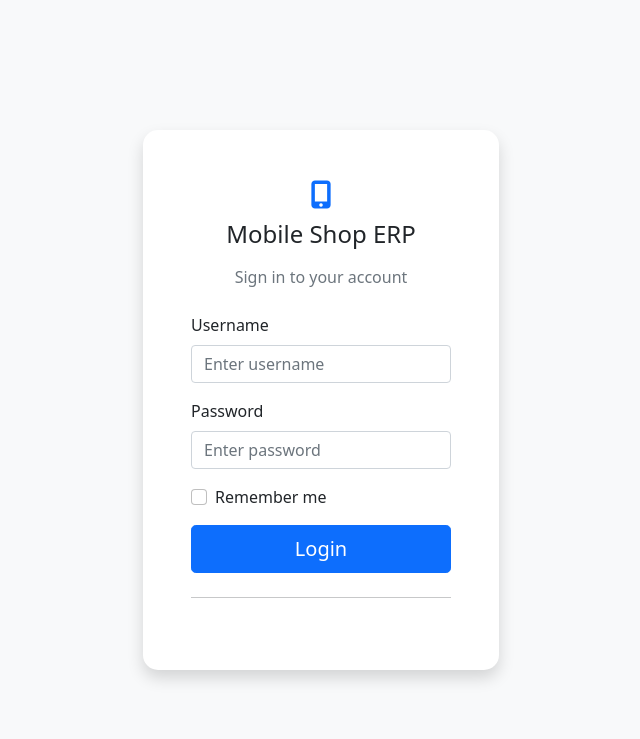
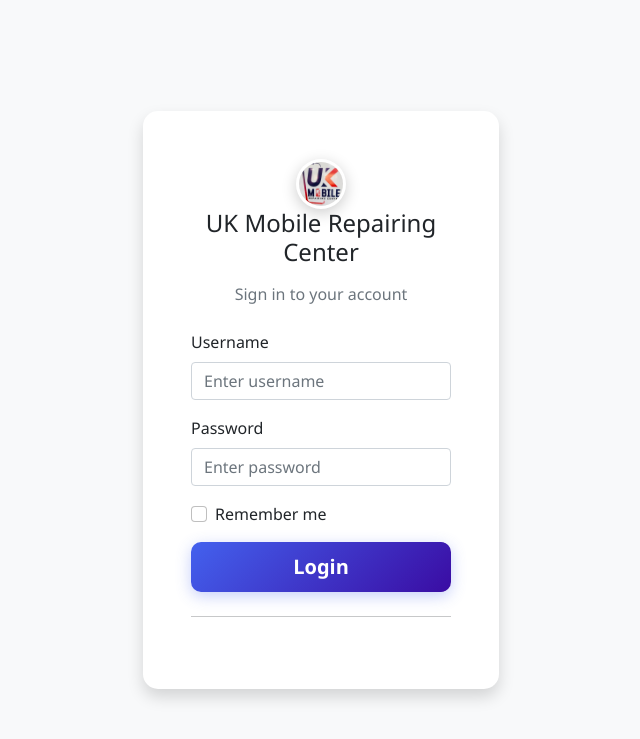
Before and after one commit to DinilKumarasiri/TEST_FLASK_ERP_DP, a Flask app: page /auth/login in a window 1280 px wide. Shown: the top 739 px of the page, without its empty margins (319-959 px from the left). Run offline with Flask 3, Linux system fonts and the light colour scheme; some libraries are stand-ins or nearby versions.

Commit message:
fix:Remove Icon in Login page

```diff
--- a/templates/auth/login.html
+++ b/templates/auth/login.html
@@ -9,8 +9,9 @@
             <div class="card-body p-5">
                 <!-- Rest of your login form remains the same -->
                 <div class="text-center mb-4">
-                    <h3><i class="fas fa-mobile-alt text-primary"></i></h3>
-                    <h2 class="h4 mb-3">Mobile Shop ERP</h2>
+                    <img src="{{ url_for('static', filename='uploads/logo.jpg') }}" alt="UK Mobile Repairing Center" class="logo-img"
+                     onerror="this.src='https://via.placeholder.com/50/4361ee/ffffff?text=UK'; this.onerror=null;">
+                    <h2 class="h4 mb-3">UK Mobile Repairing Center</h2>
                     <p class="text-muted">Sign in to your account</p>
                 </div>
                 <form method="POST" action="{{ url_for('auth.login') }}">
--- a/templates/base_login.html
+++ b/templates/base_login.html
@@ -1,15 +1,24 @@
-<!DOCTYPE html>
-<html lang="en">
 <head>
     <meta charset="UTF-8">
     <meta name="viewport" content="width=device-width, initial-scale=1.0">
-    <title>{% block title %}Mobile Shop ERP{% endblock %}</title>
+    <meta name="csrf-token" content="{{ csrf_token() }}">
+    <title>{% block title %}UK Mobile Repairing Center{% endblock %}</title>
+
+    <!-- Favicon Links -->
+    <link rel="apple-touch-icon" sizes="180x180" href="{{ url_for('favicon') }}">
+    <link rel="icon" type="image/x-icon" href="{{ url_for('favicon') }}">
+    <link rel="icon" type="image/png" sizes="32x32" href="{{ url_for('favicon') }}">
+    <link rel="icon" type="image/png" sizes="16x16" href="{{ url_for('favicon') }}">
+    <link rel="shortcut icon" href="{{ url_for('favicon') }}">
+    <meta name="theme-color" content="#4361ee">
 
     <!-- Bootstrap CSS -->
     <link href="https://cdn.jsdelivr.net/npm/bootstrap@5.1.3/dist/css/bootstrap.min.css" rel="stylesheet">
     <!-- Font Awesome -->
     <link rel="stylesheet" href="https://cdnjs.cloudflare.com/ajax/libs/font-awesome/6.0.0/css/all.min.css">
 
+    <!-- Custom CSS -->
+    <link rel="stylesheet" href="{{ url_for('static', filename='css/styles.css') }}">
     <style>
         body {
             background-color: #f8f9fa;
```
